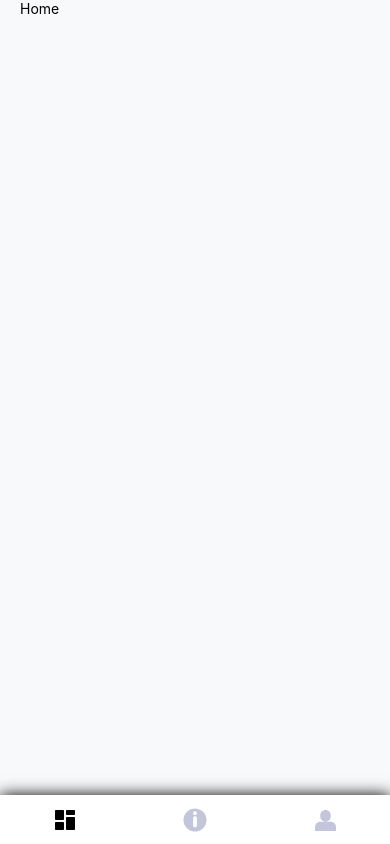
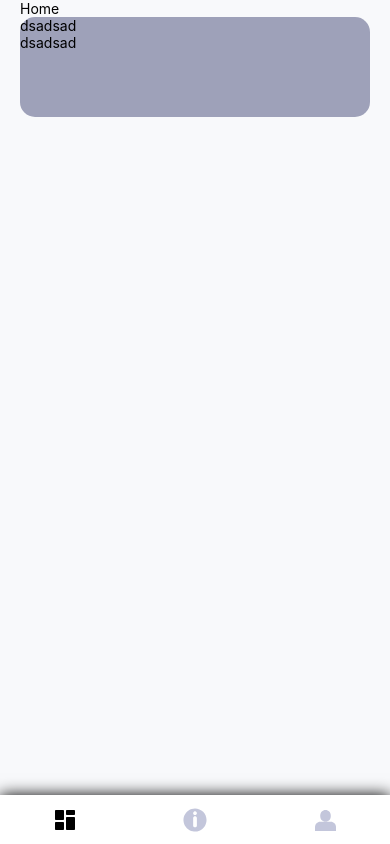
Before and after one commit to huferr/react-native-app-template, a React Native app: screen /home in a window 390 px wide. Built offline with nearby package versions, Linux system fonts and the light colour scheme.

Commit message:
feat: creating card component

```diff
--- a/src/components/card/card.component.tsx
+++ b/src/components/card/card.component.tsx
@@ -0,0 +1,14 @@
+import React from 'react';
+import {CardContainer} from './card.styles';
+
+const Card: React.FC<CardProps> = props => {
+  const {width, height, children} = props;
+
+  return (
+    <CardContainer width={width} height={height}>
+      {children}
+    </CardContainer>
+  );
+};
+
+export default Card;
--- a/src/components/card/card.styles.tsx
+++ b/src/components/card/card.styles.tsx
@@ -0,0 +1,11 @@
+import styled from 'styled-components/native';
+import colors from '../../styles/colors';
+import metrics from '../../styles/metrics';
+import {GeneralStyleProps} from '../../typings/generalstyles';
+
+export const CardContainer = styled.View<GeneralStyleProps>`
+  width: ${props => props.width || '100'}%;
+  height: ${props => props.height || 50}px;
+  border-radius: ${metrics.baseRadius}px;
+  background-color: ${colors.grayRegular};
+`;
--- /dev/null
+++ b/src/components/card/card.types.d.ts
@@ -0,0 +1,5 @@
+interface CardProps {
+  width?: number | string;
+  height?: number | string;
+  children?: Element | undefined;
+}
--- a/src/pages/Dashboard/Home/home.screen.tsx
+++ b/src/pages/Dashboard/Home/home.screen.tsx
@@ -1,5 +1,6 @@
 import React from 'react';
 import {Text} from 'react-native';
+import Card from '../../../components/card/card.component';
 import {Container, Scroll} from '../../../styles/general';
 
 const Home: React.FC = () => {
@@ -7,6 +8,10 @@ const Home: React.FC = () => {
     <Container>
       <Scroll>
         <Text>Home</Text>
+        <Card height={100}>
+          <Text>dsadsad</Text>
+          <Text>dsadsad</Text>
+        </Card>
       </Scroll>
     </Container>
   );
```
